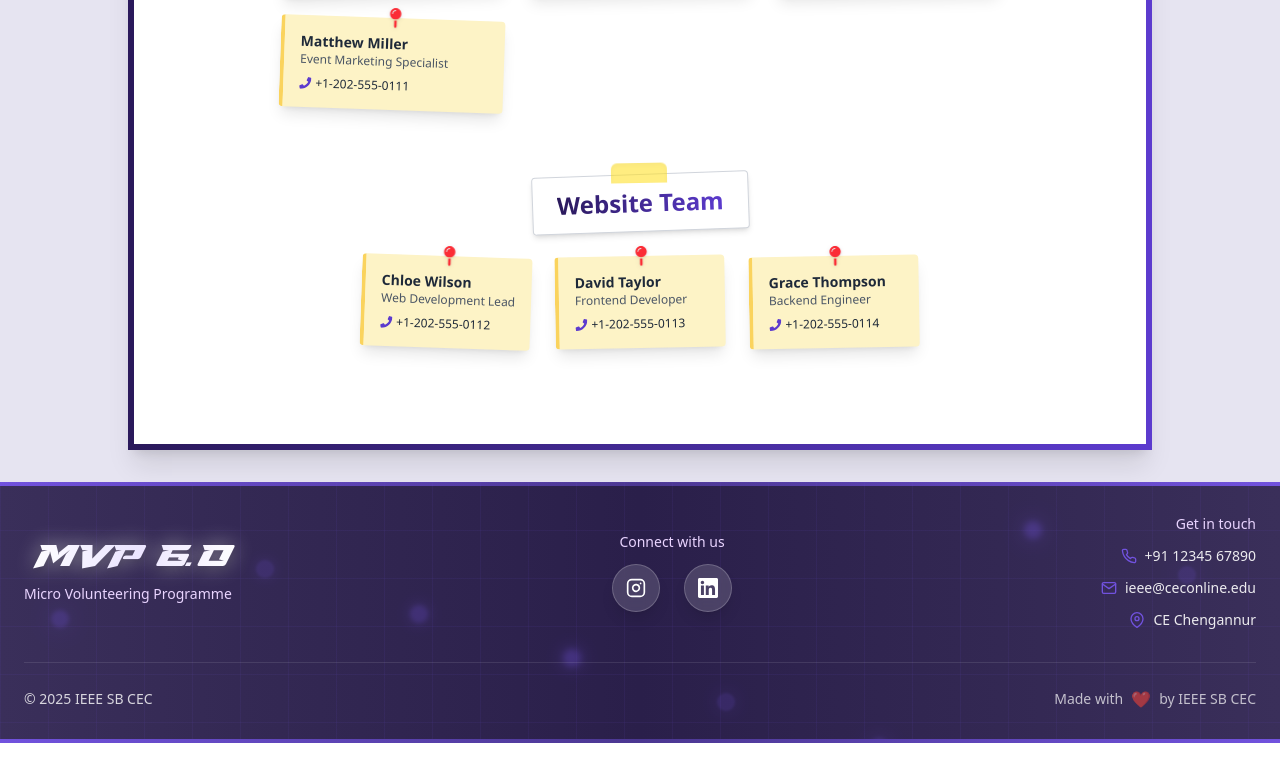
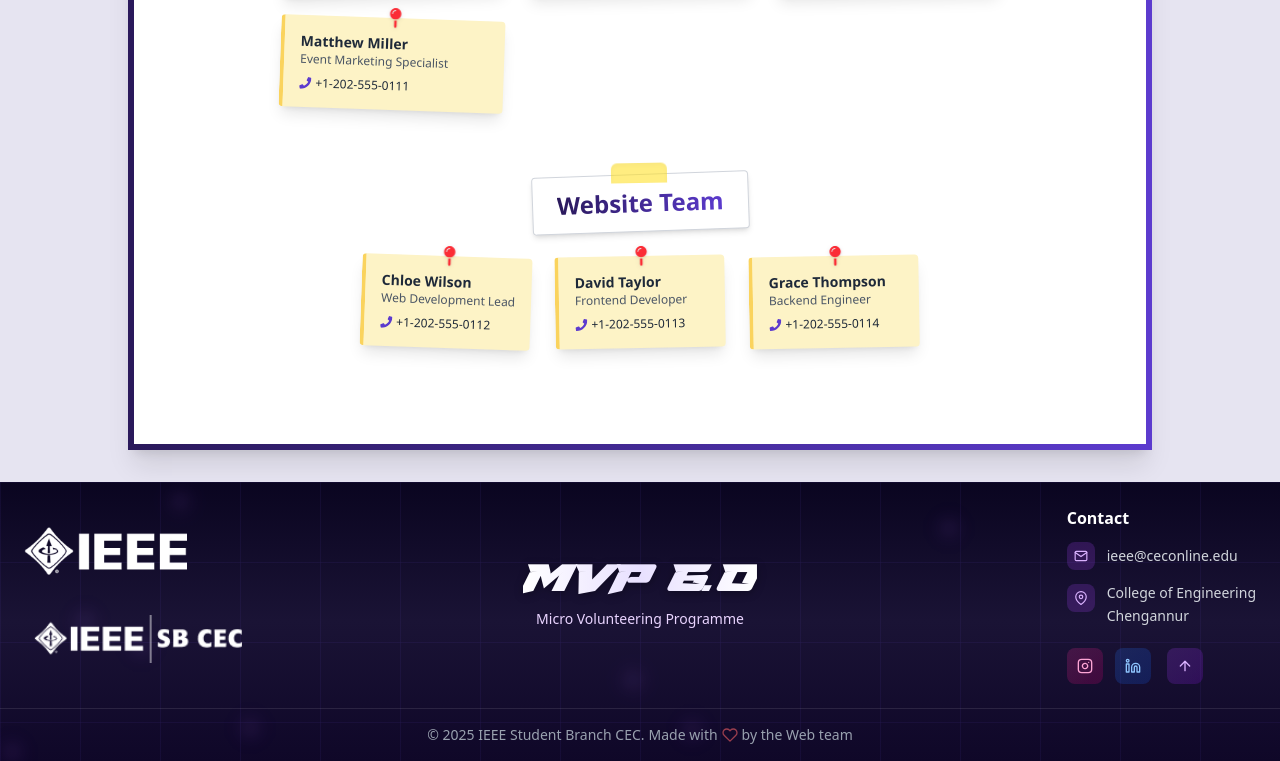
Before and after one commit to cecieee/mvp_6, a React (Vite) app: page /contact in a window 1280 px wide. Shown: the part 852-1613 px from the top of the page. Built offline with nearby package versions, Linux system fonts and the light colour scheme; a web font is replaced by a local one.

Commit message:
Reworked on footer

```diff
--- a/src/components/Footer.jsx
+++ b/src/components/Footer.jsx
@@ -1,6 +1,6 @@
 import React from "react";
 import { useNavigate } from "react-router-dom";
-import { FiPhone, FiMail, FiInstagram, FiLinkedin, FiMapPin } from "react-icons/fi";
+import { FiPhone, FiMail, FiInstagram, FiLinkedin, FiMapPin, FiHeart, FiGlobe, FiUsers, FiArrowUp } from "react-icons/fi";
 
 export default function Footer() {
   const navigate = useNavigate();
@@ -12,149 +12,196 @@ export default function Footer() {
     }, 100);
   };
 
-  const navLinks = [
-    { name: "Home", href: "/" },
-    { name: "Tasks", href: "/tasks" },
-    { name: "Leaderboard", href: "/leaderboard" },
-    { name: "Contact", href: "/contact" },
-  ];
+  const scrollToTop = () => {
+    window.scrollTo({ top: 0, behavior: 'smooth' });
+  };
 
   return (
     <footer
-      className="relative text-white overflow-hidden py-8"
+      className="relative text-white overflow-hidden"
       style={{
-        background: "linear-gradient(to right, #3A2F5A, #2A1F4A, #3A2F5A)",
+        background: "linear-gradient(180deg, #0a0520 0%, #1a1335 50%, #0f0728 100%)",
       }}
     >
-      <div className="absolute top-0 left-0 w-full h-1 bg-gradient-to-r from-[#7152DE] via-[#4B3791] to-[#7152DE]"></div>
-
+      {/* Enhanced Grid Pattern */}
+      <div className="absolute inset-0 opacity-20">
         <div
-        className="absolute inset-0 pointer-events-none z-0"
+          className="w-full h-full"
           style={{
             backgroundImage: `
-          repeating-linear-gradient(
-            to right,
-            rgba(113,82,222,0.08) 0px,
-            rgba(113,82,222,0.08) 1.5px,
-            transparent 1.5px,
-            transparent 48px
-          ),
-          repeating-linear-gradient(
-            to bottom,
-            rgba(113,82,222,0.08) 0px,
-            rgba(113,82,222,0.08) 1.5px,
-            transparent 1.5px,
-            transparent 48px
-          )
+              linear-gradient(rgba(113, 82, 222, 0.4) 1px, transparent 1px),
+              linear-gradient(90deg, rgba(113, 82, 222, 0.4) 1px, transparent 1px),
+              linear-gradient(rgba(147, 51, 234, 0.2) 0.5px, transparent 0.5px),
+              linear-gradient(90deg, rgba(147, 51, 234, 0.2) 0.5px, transparent 0.5px)
             `,
-          backgroundSize: "48px 48px",
+            backgroundSize: '80px 80px, 80px 80px, 20px 20px, 20px 20px',
           }}
         />
+      </div>
 
-      <div className="absolute inset-0 pointer-events-none z-0">
+      {/* Floating Elements */}
+      <div className="absolute inset-0 overflow-hidden">
         {Array.from({ length: 8 }).map((_, i) => (
           <div
             key={i}
-            className="absolute rounded-full"
+            className="absolute animate-float"
             style={{
-              width: "18px",
-              height: "18px",
-              left: `${(i * 12 + 20) % 100}%`,
-              top: `${(i * 17 + 30) % 100}%`,
-              background: "#7152DE",
-              boxShadow: `0 0 ${14 + i * 2}px #7152DE`,
-              opacity: 0.18 + (i % 3) * 0.08,
-              filter: `blur(${(i % 3) + 1}px)`,
+              left: `${Math.random() * 100}%`,
+              top: `${Math.random() * 100}%`,
+              animationDelay: `${Math.random() * 5}s`,
+              animationDuration: `${8 + Math.random() * 4}s`,
+            }}
+          >
+            <div
+              className="w-2 h-2 bg-purple-400/30 rounded-full blur-sm"
+              style={{
+                boxShadow: '0 0 20px rgba(147, 51, 234, 0.4)',
               }}
             />
+          </div>
         ))}
       </div>
 
-      <div className="container mx-auto px-4 sm:px-6 relative z-10">
-        {/* Main content*/}
-        <div className="flex flex-col space-y-8 md:space-y-0 md:flex-row md:justify-between md:items-center">
-          {/* Logo section */}
-          <div className="text-center md:text-left order-2 md:order-1">
-            <button onClick={() => handleNavigation("/")} className="cursor-pointer">
-              <h3
-                className="text-xl sm:text-2xl md:text-3xl font-frontline mb-2 px-3 rounded-md"
+      {/* Main Content */}
+      <div className="relative z-10">
+        {/* Top Section */}
+        <div className="border-b border-white/10">
+          <div className="container mx-auto px-4 sm:px-6 py-4 sm:py-6">
+            <div className="flex flex-col lg:flex-row lg:justify-between lg:items-center gap-6 lg:gap-12">
+
+              {/* Brand Section */}
+              <div className="flex flex-col items-center lg:items-start lg:flex-shrink-0 space-y-3 sm:space-y-4">
+                <div className="flex flex-col items-center lg:items-start gap-2 sm:gap-3">
+                  <img src="/logos/IEEE-logo.webp" alt="IEEE Logo" className="h-8 sm:h-10 lg:h-12 w-auto" />
+                  <img src="/logos/IEEE-SB-logo.webp" alt="IEEE SB Logo" className="mt-7 h-8 sm:h-10 lg:h-12 w-auto" />
+                </div>
+              </div>
+
+              {/* MVP Logo Center */}
+              <div className="flex-shrink-0 flex justify-center lg:absolute lg:left-1/2 lg:transform lg:-translate-x-1/2">
+                <div className="text-center">
+                  <h1
+                    className="text-2xl sm:text-3xl lg:text-4xl font-bold mb-2"
                     style={{
                       fontFamily: "Frontline, sans-serif",
                       background: "linear-gradient(90deg, #FFFFFF 0%, #E8E0FF 50%, #FFFFFF 100%)",
                       WebkitBackgroundClip: "text",
                       WebkitTextFillColor: "transparent",
                       backgroundClip: "text",
-                  textShadow: "0 0 20px rgba(255,255,255,0.5)",
                       filter: "drop-shadow(0 2px 4px rgba(0,0,0,0.3))",
                     }}
                   >
                     MVP 6.0
-              </h3>
-            </button>
+                  </h1>
                   <p className="text-purple-200 text-xs sm:text-sm font-medium">Micro Volunteering Programme</p>
                 </div>
+              </div>
 
-          {/* Social Media*/}
-          <div className="text-center order-1 md:order-2">
-            <p className="text-purple-200 text-xs sm:text-sm font-medium mb-3">Connect with us</p>
-            <div className="flex gap-4 sm:gap-6 justify-center">
+              {/* Links and Contact Section */}
+              <div className="flex flex-col sm:flex-row lg:flex-row gap-6 sm:gap-8 lg:gap-16 justify-center sm:justify-start lg:justify-end">
+                {/* Quick Links */}
+                {/* <div className="space-y-3 text-center sm:text-left">
+                  <h4 className="text-sm sm:text-base font-semibold text-white">Quick Links</h4>
+                  <div className="space-y-1.5 sm:space-y-2">
+                    {['Home', 'About', 'Events', 'Contact'].map((link) => (
+                      <button
+                        key={link}
+                        onClick={() => handleNavigation(link.toLowerCase())}
+                        className="block w-full text-gray-300 hover:text-white hover:translate-x-0 sm:hover:translate-x-1 transition-all duration-300 text-center sm:text-left text-xs sm:text-sm py-1"
+                      >
+                        {link}
+                      </button>
+                    ))}
+                  </div>
+                </div> */}
+
+                {/* Contact Info */}
+                <div className="space-y-3 text-center sm:text-left">
+                  <h4 className="text-sm sm:text-base font-semibold text-white">Contact</h4>
+                  <div className="space-y-2 sm:space-y-3">
+                    <a
+                      href="mailto:ieee@ceconline.edu"
+                      className="flex items-center justify-center sm:justify-start gap-2 sm:gap-3 text-gray-300 hover:text-white transition-colors duration-300 group"
+                    >
+                      <div className="w-5 h-5 sm:w-6 sm:h-6 lg:w-7 lg:h-7 bg-purple-500/20 group-hover:bg-purple-500/30 rounded-lg flex items-center justify-center flex-shrink-0 transition-colors duration-300">
+                        <FiMail className="w-2.5 h-2.5 sm:w-3 sm:h-3 lg:w-3.5 lg:h-3.5 text-purple-300 group-hover:text-purple-200 transition-colors duration-300" />
+                      </div>
+                      <span className="text-xs sm:text-sm">ieee@ceconline.edu</span>
+                    </a>
+                    <a
+                      href="https://maps.google.com/?q=College+of+Engineering+Chengannur"
+                      target="_blank"
+                      rel="noopener noreferrer"
+                      className="flex items-start justify-center sm:justify-start gap-2 sm:gap-3 text-gray-300 hover:text-white transition-colors duration-300 group"
+                    >
+                      <div className="w-5 h-5 sm:w-6 sm:h-6 lg:w-7 lg:h-7 bg-purple-500/20 group-hover:bg-purple-500/30 rounded-lg flex items-center justify-center flex-shrink-0 transition-colors duration-300 mt-0.5">
+                        <FiMapPin className="w-2.5 h-2.5 sm:w-3 sm:h-3 lg:w-3.5 lg:h-3.5 text-purple-300 group-hover:text-purple-200 transition-colors duration-300" />
+                      </div>
+                      <span className="text-xs sm:text-sm leading-relaxed text-center sm:text-left">
+                        College of Engineering<br />Chengannur
+                      </span>
+                    </a>
+
+                    {/* Social Media Icons */}
+                    <div className="flex items-center justify-center sm:justify-start gap-2 sm:gap-3 pt-2">
                       <a
                         href="https://www.instagram.com/ieee_sb_cec/"
                         target="_blank"
                         rel="noopener noreferrer"
-                className="w-10 h-10 sm:w-12 sm:h-12 rounded-full flex items-center justify-center bg-white/15 backdrop-blur-sm border border-white/20 hover:bg-[#7152DE]/60 hover:border-[#7152DE]/50 transition-all duration-300 shadow-lg cursor-pointer"
+                        className="group relative w-7 h-7 sm:w-8 sm:h-8 lg:w-9 lg:h-9 bg-gradient-to-br from-pink-500/20 to-pink-600/20 hover:from-pink-500/30 hover:to-pink-600/30 rounded-lg flex items-center justify-center transition-all duration-300 overflow-hidden"
                       >
-                <FiInstagram className="w-4 h-4 sm:w-5 sm:h-5 text-white" />
+                        <div className="absolute inset-0 bg-gradient-to-br from-pink-400/0 to-pink-600/0 group-hover:from-pink-400/10 group-hover:to-pink-600/10 transition-all duration-300"></div>
+                        <FiInstagram className="w-3.5 h-3.5 sm:w-4 sm:h-4 text-pink-300 group-hover:text-pink-200 transition-colors duration-300 relative z-10" />
                       </a>
                       <a
                         href="https://www.linkedin.com/company/cecieee/"
                         target="_blank"
                         rel="noopener noreferrer"
-                className="w-10 h-10 sm:w-12 sm:h-12 rounded-full flex items-center justify-center bg-white/15 backdrop-blur-sm border border-white/20 hover:bg-[#7152DE]/60 hover:border-[#7152DE]/50 transition-all duration-300 shadow-lg cursor-pointer"
+                        className="group relative w-7 h-7 sm:w-8 sm:h-8 lg:w-9 lg:h-9 bg-gradient-to-br from-blue-500/20 to-blue-600/20 hover:from-blue-500/30 hover:to-blue-600/30 rounded-lg flex items-center justify-center transition-all duration-300 overflow-hidden"
                       >
-                <svg
-                  className="w-4 h-4 sm:w-5 sm:h-5 text-white"
-                  fill="currentColor"
-                  viewBox="0 0 24 24"
+                        <div className="absolute inset-0 bg-gradient-to-br from-blue-400/0 to-blue-600/0 group-hover:from-blue-400/10 group-hover:to-blue-600/10 transition-all duration-300"></div>
+                        <FiLinkedin className="w-3.5 h-3.5 sm:w-4 sm:h-4 text-blue-300 group-hover:text-blue-200 transition-colors duration-300 relative z-10" />
+                      </a>
+
+                      <button
+                        onClick={scrollToTop}
+                        className="group w-7 h-7 sm:w-8 sm:h-8 lg:w-9 lg:h-9 bg-gradient-to-br from-purple-500/20 to-purple-600/20 hover:from-purple-500/30 hover:to-purple-600/30 rounded-lg flex items-center justify-center transition-all duration-300 ml-1"
                       >
-                  <path d="M20.447 20.452h-3.554v-5.569c0-1.328-.027-3.037-1.852-3.037-1.853 0-2.136 1.445-2.136 2.939v5.667H9.351V9h3.414v1.561h.046c.477-.9 1.637-1.85 3.37-1.85 3.601 0 4.267 2.37 4.267 5.455v6.286zM5.337 7.433c-1.144 0-2.063-.926-2.063-2.065 0-1.138.92-2.063 2.063-2.063 1.14 0 2.064.925 2.064 2.063 0 1.139-.925 2.065-2.064 2.065zm1.782 13.019H3.555V9h3.564v11.452zM22.225 0H1.771C.792 0 0 .774 0 1.729v20.542C0 23.227.792 24 1.771 24h20.451C23.2 24 24 23.227 24 22.271V1.729C24 .774 23.2 0 22.222 0h.003z" />
-                </svg>
-              </a>
+                        <FiArrowUp className="w-3 h-3 sm:w-3.5 sm:h-3.5 lg:w-4 lg:h-4 text-purple-300 group-hover:text-purple-200 group-hover:-translate-y-0.5 transition-all duration-300" />
+                      </button>
                     </div>
                   </div>
-
-          {/* Contact info*/}
-          <div className="text-center md:text-right order-3 md:order-3">
-            <p className="text-purple-200 text-xs sm:text-sm font-medium mb-3">Get in touch</p>
-            <div className="space-y-2 sm:space-y-3">
-              <div className="flex items-center justify-center md:justify-end text-white/90 text-xs sm:text-sm">
-                <FiPhone className="w-3 h-3 sm:w-4 sm:h-4 mr-2 text-[#7152DE] flex-shrink-0" />
-                <span>+91 12345 67890</span>
                 </div>
-              <div className="flex items-center justify-center md:justify-end text-white/90 text-xs sm:text-sm">
-                <FiMail className="w-3 h-3 sm:w-4 sm:h-4 mr-2 text-[#7152DE] flex-shrink-0" />
-                <span>ieee@ceconline.edu</span>
-              </div>
-              <div className="flex items-center justify-center md:justify-end text-white/90 text-xs sm:text-sm">
-                <FiMapPin className="w-3 h-3 sm:w-4 sm:h-4 mr-2 text-[#7152DE] flex-shrink-0" />
-                <span>CE Chengannur</span>
               </div>
             </div>
           </div>
         </div>
 
-        {/* Bottom section */}
-        <div className="border-t border-white/10 mt-6 sm:mt-8 pt-4 sm:pt-6 text-center space-y-3 sm:space-y-0 sm:flex sm:justify-between sm:items-center text-xs sm:text-sm">
-          <p className="text-white/80">© 2025 IEEE SB CEC</p>
-          <div className="flex items-center justify-center space-x-1 sm:space-x-2 text-white/70">
+        {/* Bottom Section */}
+        <div className="container mx-auto px-4 sm:px-6 py-3 sm:py-4">
+          <div className="flex justify-center items-center">
+            <div className="flex flex-col sm:flex-row items-center gap-1 text-xs sm:text-sm text-gray-400 text-center">
+              <span>© 2025 IEEE Student Branch CEC.</span>
+              <div className="flex items-center gap-1">
                 <span>Made with</span>
-            <span className="text-[#7152DE] animate-pulse text-sm sm:text-base">❤️</span>
-            <span>by IEEE SB CEC</span>
+                <FiHeart className="w-3 h-3 sm:w-4 sm:h-4 text-red-400 animate-pulse" />
+                <span>by the Web team</span>
+              </div>
+            </div>
           </div>
         </div>
       </div>
 
-      <div className="absolute bottom-0 left-0 w-full h-1 bg-gradient-to-r from-[#7152DE] via-[#4B3791] to-[#7152DE]"></div>
+      <style jsx>{`
+        @keyframes float {
+          0%, 100% { transform: translateY(0px) rotate(0deg); }
+          33% { transform: translateY(-10px) rotate(120deg); }
+          66% { transform: translateY(5px) rotate(240deg); }
+        }
+        .animate-float {
+          animation: float 12s ease-in-out infinite;
+        }
+      `}</style>
     </footer>
   );
 }
```
Also changed, not shown: public/logos/IEEE-SB-logo.webp (added), public/logos/IEEE-logo.webp (added). Lines whose indentation alone changed are shown as unchanged.
